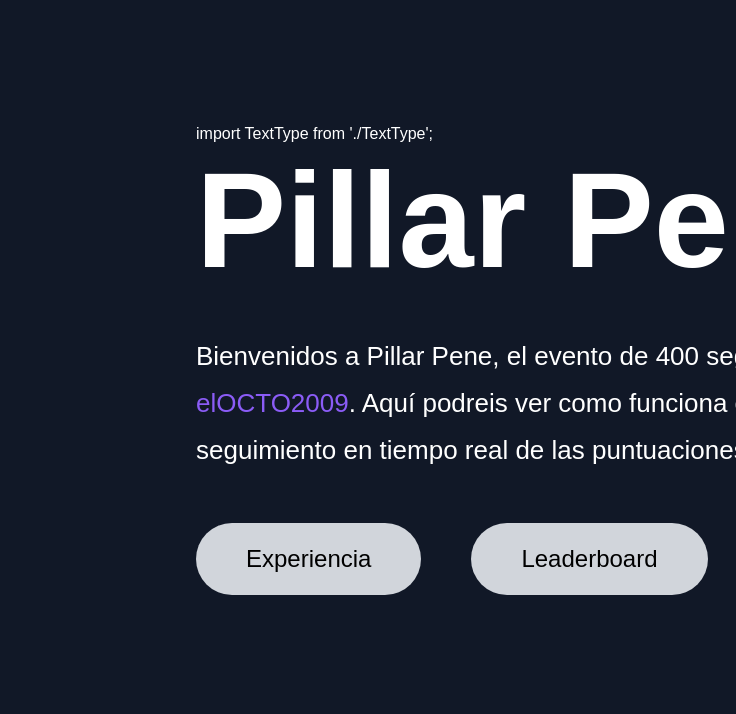
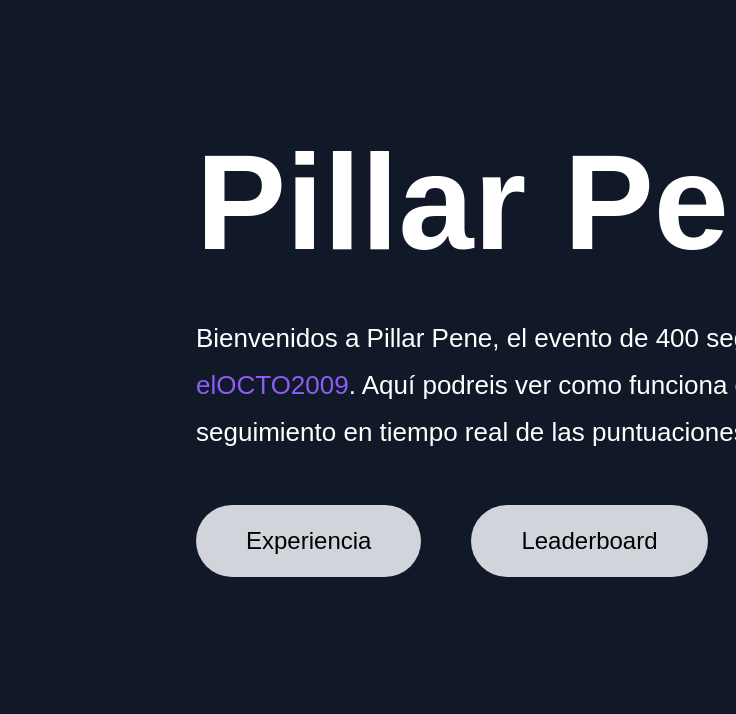
Before and after one commit to alvarichi/Pillar-Web, a plain HTML site: page index.html in a window 1280 px wide. Shown: the top 714 px of the page, 544-1280 px from the left. Drawn offline with Linux system fonts and the light colour scheme.

Commit message:
Update index.html

```diff
--- a/index.html
+++ b/index.html
@@ -24,15 +24,6 @@
 
     <!-- TEXTO (columna derecha) -->
     <div>
-      import TextType from './TextType';
-
-<TextType
-  text={["Text typing effect", "for your websites", "Happy coding!"]}
-  typingSpeed={75}
-  pauseDuration={1500}
-  showCursor={true}
-  cursorCharacter="|"
-/>
       <h1 style="font-size:135px; margin:0; font-weight:600;">Pillar Pene</h1>
       <p style="font-size:26px; line-height:1.8; margin-top:35px; max-width:800px;">
         Bienvenidos a Pillar Pene, el evento de 400 seguidores de
```
